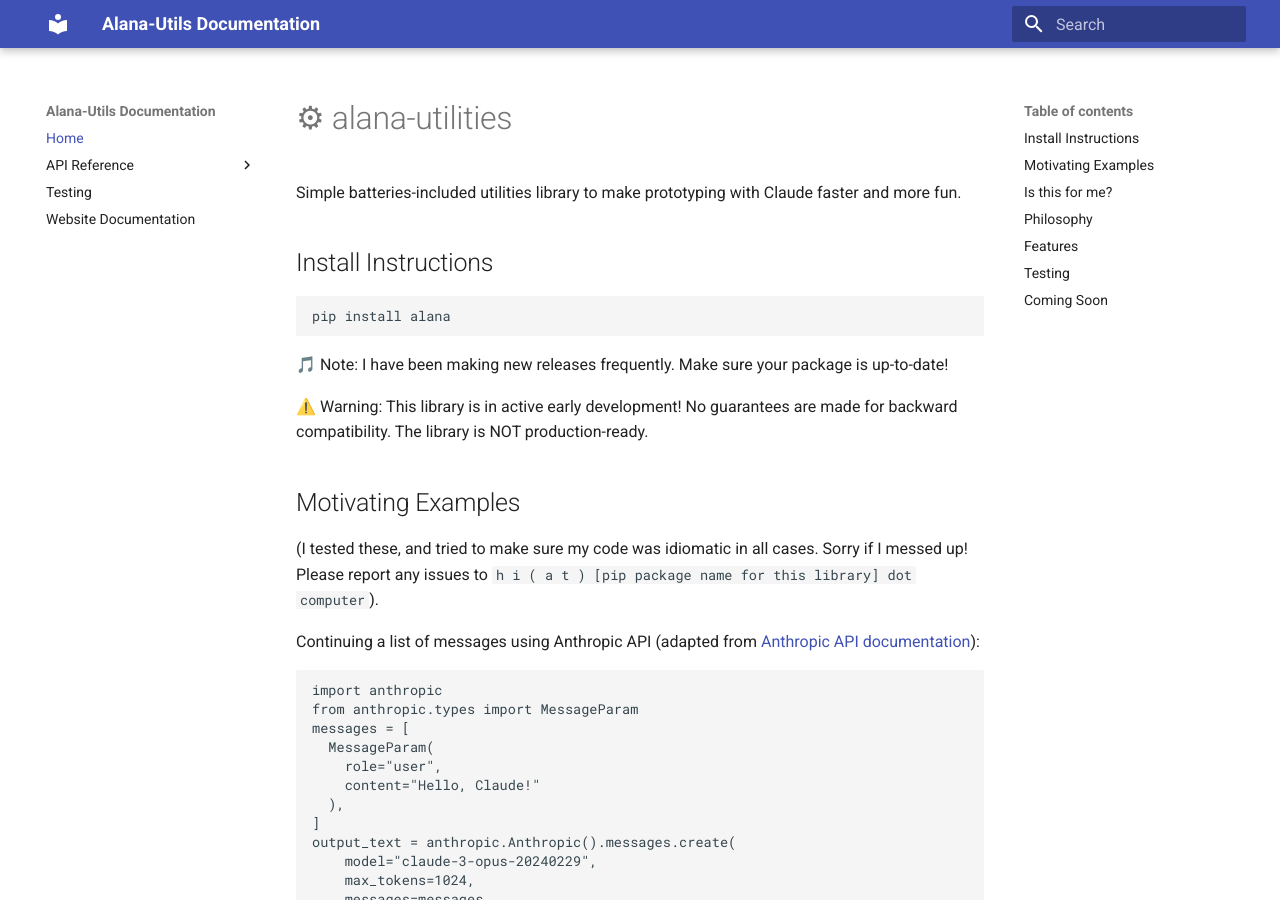
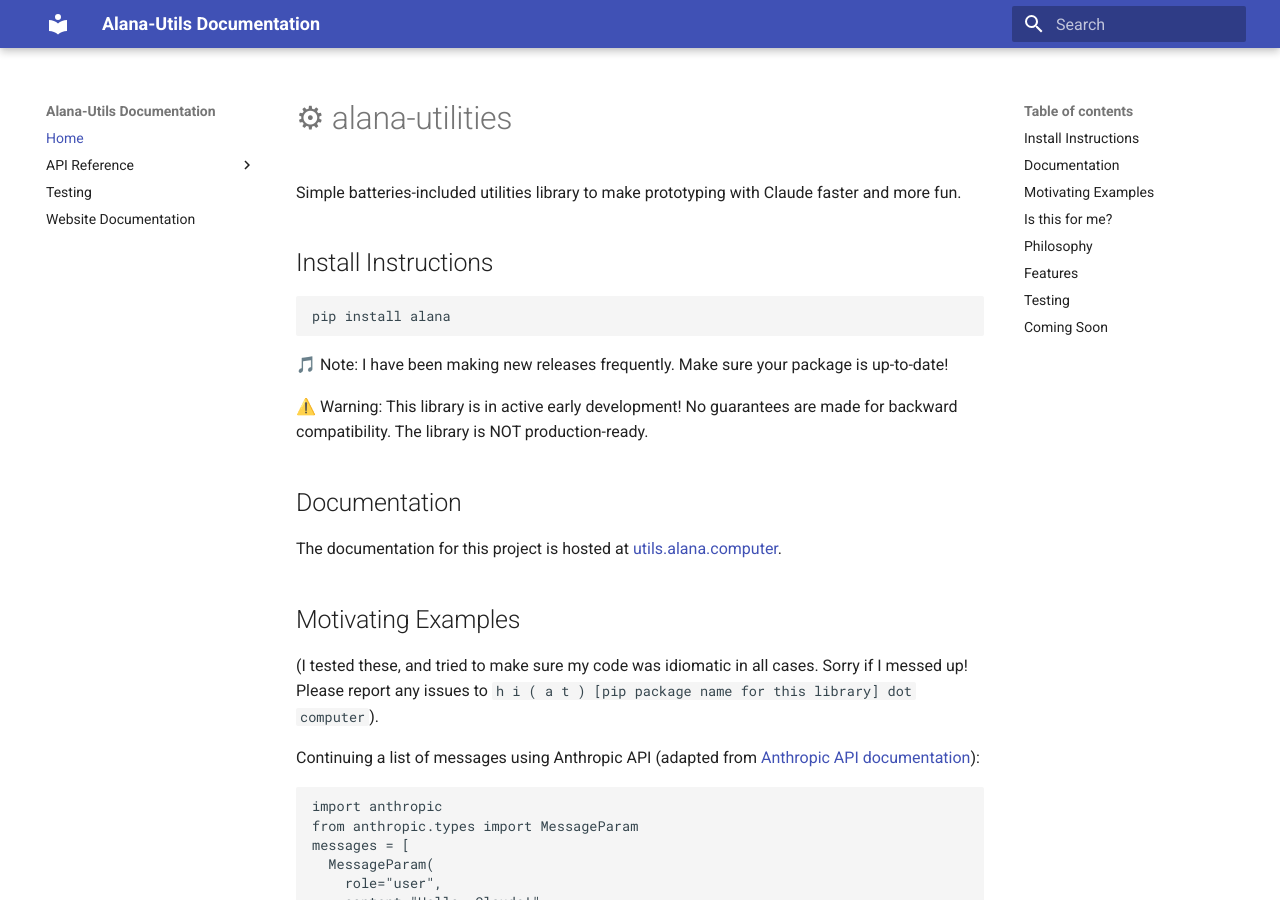
Before and after one commit to alat-rights/alana-utilities, an MkDocs documentation site: the page built from docs/README.md, in a window 1280 px wide and 900 px high. Built offline with MkDocs 1.6.1 and Material for MkDocs 9.7.7, drawn with Linux system fonts in a browser that asks for light colours.

Commit message:
Update README.md

```diff
--- a/docs/README.md
+++ b/docs/README.md
@@ -9,6 +9,9 @@
 🎵 Note: I have been making new releases frequently. Make sure your package is up-to-date!
 
 ⚠️ Warning: This library is in active early development! No guarantees are made for backward compatibility. The library is NOT production-ready.
+
+## Documentation
+The documentation for this project is hosted at [utils.alana.computer](https://utils.alana.computer).
 
 ## Motivating Examples
 (I tested these, and tried to make sure my code was idiomatic in all cases. Sorry if I messed up! Please report any issues to `h i ( a t ) [pip package name for this library] dot computer`).
```
